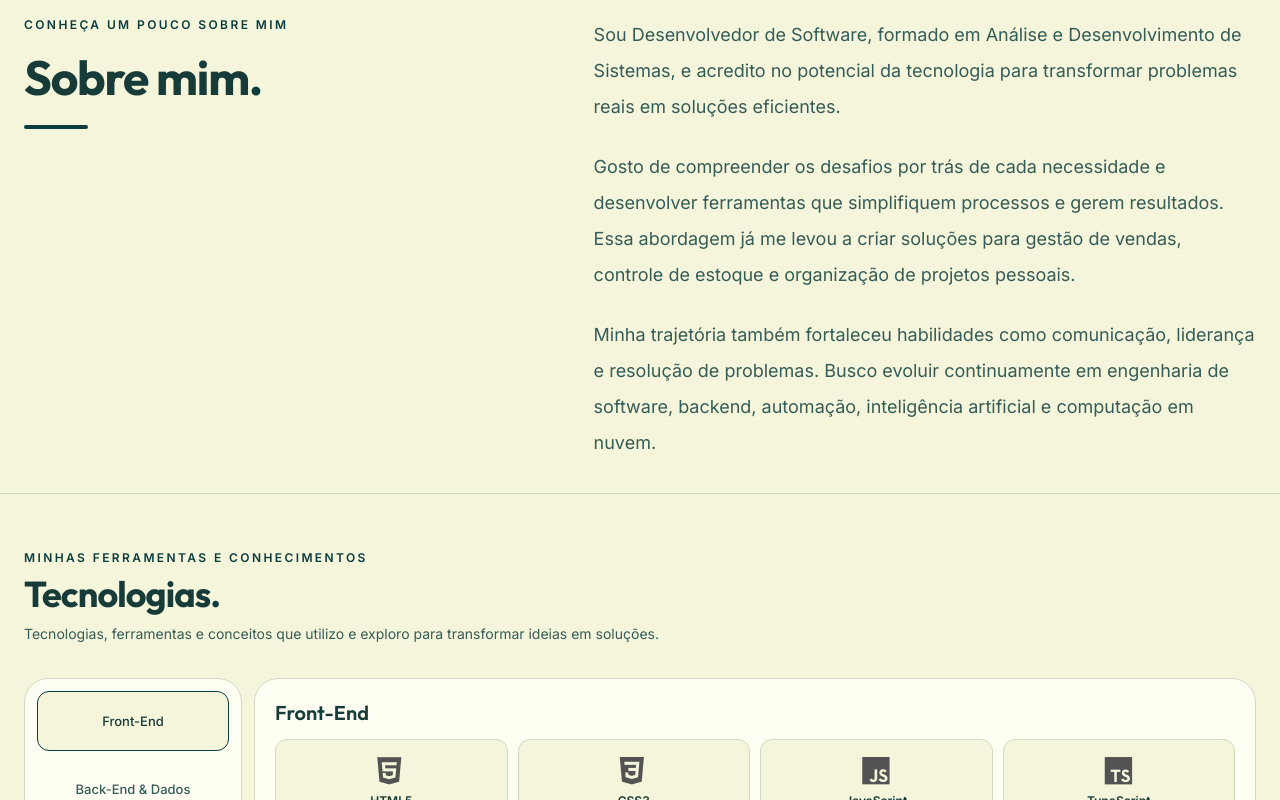
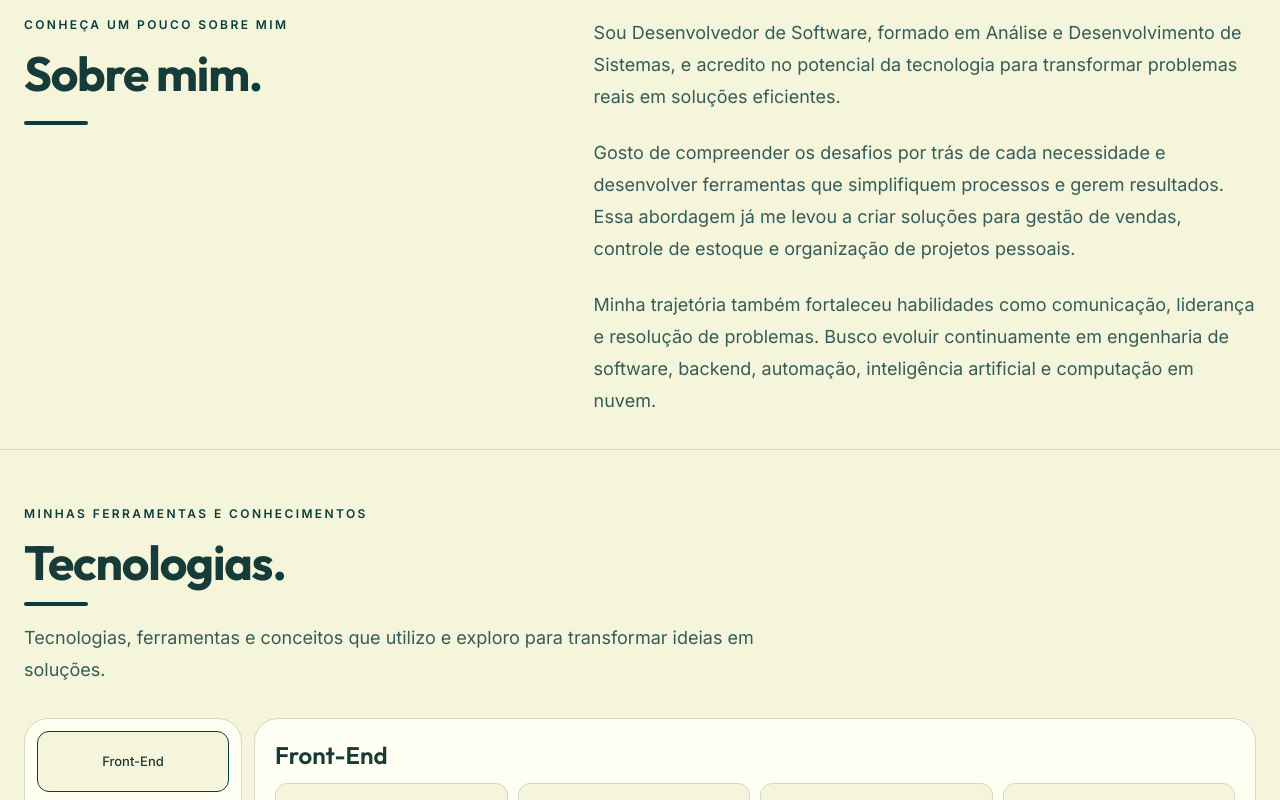
Before and after one commit to AlexandroLeao/developer-portfolio, a React (Vite) app: page / in a window 1280 px wide. Shown: the part 880-1680 px from the top of the page. Built offline with nearby package versions, Linux system fonts and the light colour scheme.

Commit message:
style: unify section title, eyebrow and description typography

```diff
--- a/src/App.tsx
+++ b/src/App.tsx
@@ -501,6 +501,12 @@ const translations = {
   },
 }
 
+// Shared typography hierarchy for portfolio sections.
+const sectionEyebrowClass = 'mb-4 block text-xs font-semibold tracking-[0.2em] text-(--color-primary)'
+const sectionHeadingClass = 'font-display text-4xl font-bold tracking-tight sm:text-5xl'
+const sectionIntroClass = 'text-base leading-8 text-(--color-text-muted) sm:text-lg'
+const subsectionHeadingClass = 'font-display text-xl font-semibold text-(--color-text) sm:text-2xl'
+
 function App() {
   const [language, setLanguage] = useState<Language>(() => {
     if (typeof window !== 'undefined') {
@@ -741,13 +747,13 @@ function App() {
       >
         <div className="mx-auto grid max-w-7xl grid-cols-1 items-start gap-10 px-6 lg:grid-cols-[0.85fr_1.15fr] lg:gap-20">
           <div className="flex flex-col items-start">
-            <span className="mb-5 text-xs font-semibold tracking-[0.2em] text-(--color-primary)">
+            <span className={sectionEyebrowClass}>
               {text.about.eyebrow}
             </span>
 
             <h2
               id="about-title"
-              className="font-display text-4xl font-bold tracking-tight sm:text-5xl"
+              className={sectionHeadingClass}
             >
               {text.about.title}
               <span className="text-(--color-primary)">.</span>
@@ -765,7 +771,7 @@ function App() {
               (paragraph, index) => (
                 <p
                   key={index}
-                  className="text-base leading-8 text-(--color-text-muted) sm:text-lg sm:leading-9"
+                  className={sectionIntroClass}
                 >
                   {paragraph}
                 </p>
@@ -783,17 +789,18 @@ function App() {
       >
         <div className="mx-auto max-w-7xl px-6">
           <div className="mb-8 max-w-3xl">
-            <span className="mb-2 block text-xs font-semibold tracking-[0.2em] text-(--color-primary)">
+            <span className={sectionEyebrowClass}>
               {text.skills.eyebrow}
             </span>
             <h2
               id="skills-title"
-              className="font-display text-3xl font-bold tracking-tight sm:text-4xl"
+              className={sectionHeadingClass}
             >
               {text.skills.title}
               <span className="text-(--color-primary)">.</span>
             </h2>
-            <p className="mt-2 text-sm leading-6 text-(--color-text-muted)">
+            <div aria-hidden="true" className="mt-4 h-1 w-16 rounded-full bg-(--color-primary)" />
+            <p className={`${sectionIntroClass} mt-4`}>
               {text.skills.description}
             </p>
           </div>
@@ -828,7 +835,7 @@ function App() {
             </nav>
 
             <div className="min-w-0 rounded-3xl border border-(--color-border) bg-(--color-surface) p-4 sm:p-5">
-              <h3 className="font-display text-lg font-semibold text-(--color-text) sm:text-xl">
+              <h3 className={subsectionHeadingClass}>
                 {activeCategory.title[language]}
               </h3>
 
@@ -902,14 +909,14 @@ function App() {
       >
         <div className="mx-auto max-w-7xl px-6">
           <div className="mb-12 max-w-2xl">
-            <span className="mb-5 block text-xs font-semibold tracking-[0.2em] text-(--color-primary)">
+            <span className={sectionEyebrowClass}>
               {text.projects.eyebrow}
             </span>
 
             <h2
               id="projects-title"
               data-reveal-on-scroll
-              className="font-display text-4xl font-bold tracking-tight sm:text-5xl"
+              className={sectionHeadingClass}
             >
               {text.projects.title}
               <span className="text-(--color-primary)">.</span>
@@ -920,7 +927,7 @@ function App() {
               className="mt-6 h-1 w-16 rounded-full bg-(--color-primary)"
             />
 
-            <p className="mt-6 text-base leading-8 text-(--color-text-muted) sm:text-lg">
+            <p className={`${sectionIntroClass} mt-6`}>
               {text.projects.description}
             </p>
           </div>
@@ -945,14 +952,14 @@ function App() {
       >
         <div className="mx-auto max-w-7xl px-6">
           <div className="mb-12 max-w-2xl">
-            <span className="mb-5 block text-xs font-semibold tracking-[0.2em] text-(--color-primary)">
+            <span className={sectionEyebrowClass}>
               {text.experience.eyebrow}
             </span>
 
             <h2
               id="experience-title"
               data-reveal-on-scroll
-              className="font-display text-4xl font-bold tracking-tight sm:text-5xl"
+              className={sectionHeadingClass}
             >
               {text.experience.title}
               <span className="text-(--color-primary)">.</span>
@@ -963,7 +970,7 @@ function App() {
               className="mt-6 h-1 w-16 rounded-full bg-(--color-primary)"
             />
 
-            <p className="mt-6 text-base leading-8 text-(--color-text-muted) sm:text-lg">
+            <p className={`${sectionIntroClass} mt-6`}>
               {text.experience.description}
             </p>
           </div>
@@ -980,14 +987,14 @@ function App() {
       >
         <div className="mx-auto max-w-7xl px-6">
           <div className="mb-12 max-w-2xl">
-            <span className="mb-5 block text-xs font-semibold tracking-[0.2em] text-(--color-primary)">
+            <span className={sectionEyebrowClass}>
               {text.certifications.eyebrow}
             </span>
 
             <h2
               id="certifications-title"
               data-reveal-on-scroll
-              className="font-display text-4xl font-bold tracking-tight sm:text-5xl"
+              className={sectionHeadingClass}
             >
               {text.certifications.title}
               <span className="text-(--color-primary)">.</span>
@@ -998,14 +1005,14 @@ function App() {
               className="mt-6 h-1 w-16 rounded-full bg-(--color-primary)"
             />
 
-            <p className="mt-6 text-base leading-8 text-(--color-text-muted) sm:text-lg">
+            <p className={`${sectionIntroClass} mt-6`}>
               {text.certifications.description}
             </p>
           </div>
 
           {/* GRADUAÇÃO */}
           <div className="mb-14">
-            <h3 className="font-display mb-5 text-xl font-semibold text-(--color-text) sm:text-2xl">
+            <h3 className={`${subsectionHeadingClass} mb-5`}>
               {text.certifications.degreeLabel}
             </h3>
 
@@ -1163,7 +1170,7 @@ function App() {
 
           {/* FORMAÇÃO EM ANDAMENTO */}
           <div className="mt-16">
-            <h3 className="font-display mb-5 text-xl font-semibold text-(--color-text) sm:text-2xl">
+            <h3 className={`${subsectionHeadingClass} mb-5`}>
               {text.certifications.ongoingLabel}
             </h3>
 
@@ -1202,13 +1209,13 @@ function App() {
         className="scroll-mt-12 border-t border-(--color-border) py-20 sm:py-28"
       >
         <div className="mx-auto flex max-w-7xl flex-col items-center px-6 text-center">
-          <span className="mb-5 text-xs font-semibold tracking-[0.2em] text-(--color-primary)">
+          <span className={sectionEyebrowClass}>
             {text.contact.eyebrow}
           </span>
 
           <h2
             id="contact-title"
-            className="font-display max-w-3xl text-4xl font-bold tracking-tight sm:text-5xl"
+            className={`${sectionHeadingClass} max-w-3xl`}
           >
             {text.contact.title}
           </h2>
@@ -1218,7 +1225,7 @@ function App() {
             className="mt-6 h-1 w-16 rounded-full bg-(--color-primary)"
           />
 
-          <p className="mt-7 max-w-2xl text-base leading-8 text-(--color-text-muted) sm:text-lg">
+          <p className={`${sectionIntroClass} mt-7 max-w-2xl`}>
             {text.contact.description}
           </p>
 
```
